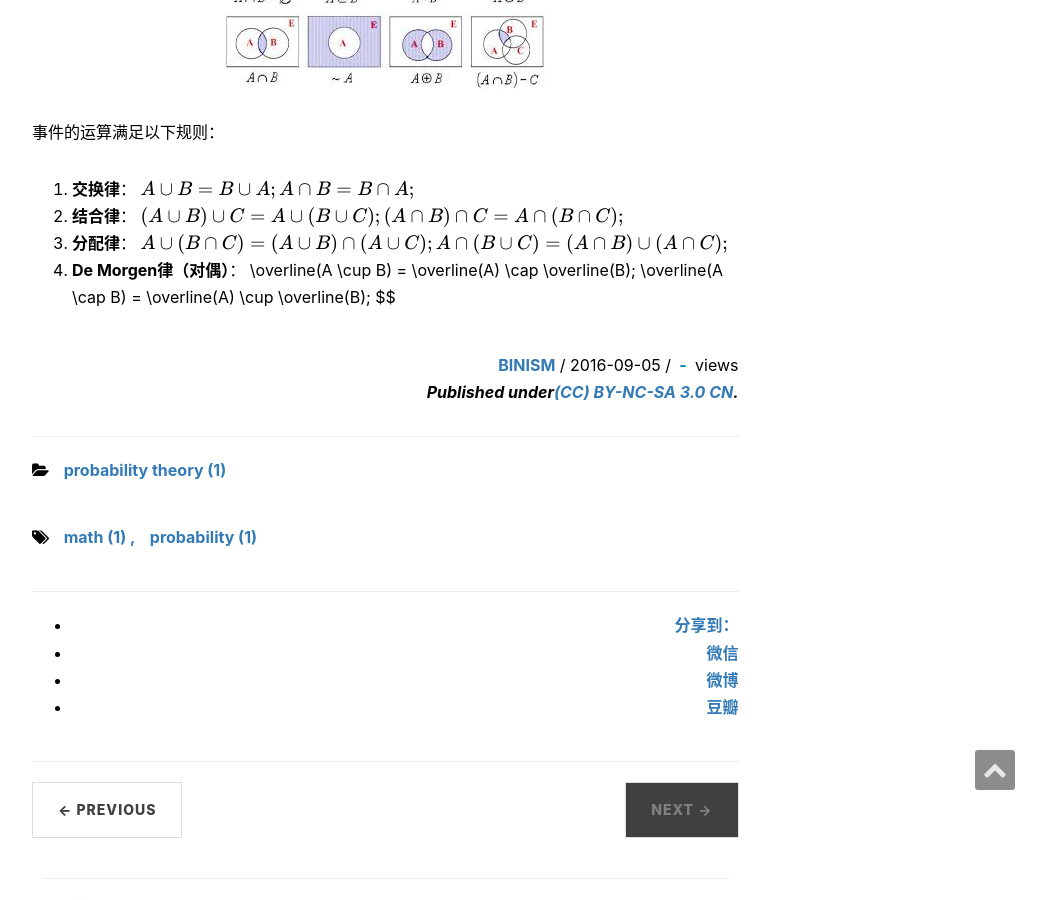
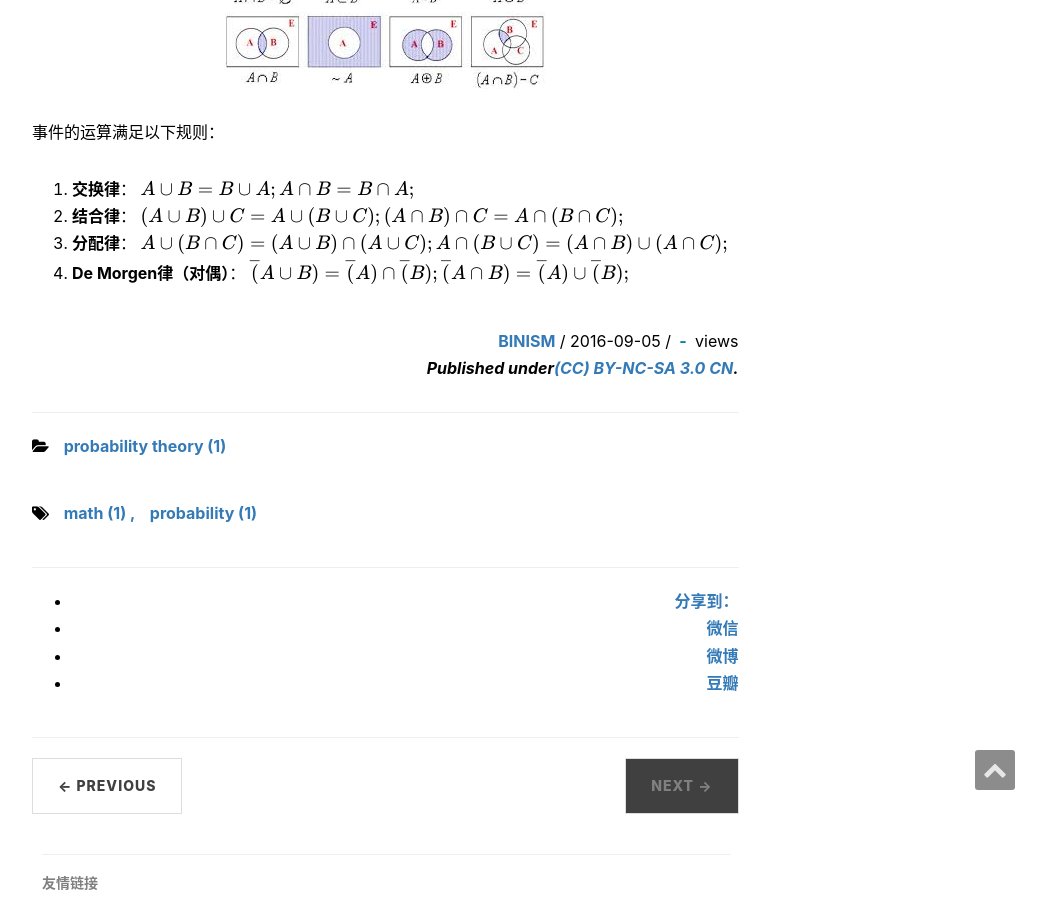
Before and after one commit to binism/binism.github.io, a Jekyll site: the page built from _posts/2016-09-05-Probability-theory-notes.md, in a window 1280 px wide and 900 px high, scrolled down 2074 px. Shown: the whole window, without its empty margins (233-1279 px from the left). Built offline with Jekyll 4.4.1, drawn with Linux system fonts in a browser that asks for light colours; formulas are drawn with MathJax 3; comment, search, counter and statistics services are not loaded.

Commit message:
add new md file

```diff
--- a/_posts/2016-09-05-Probability-theory-notes.md
+++ b/_posts/2016-09-05-Probability-theory-notes.md
@@ -76,4 +76,4 @@ author:     "BINISM"
   1. **交换律**：  $$ A \cup B = B \cup A; A \cap B = B \cap A; $$
   2. **结合律**：  $$ (A \cup B) \cup C = A \cup (B \cup C);  (A \cap B) \cap C = A \cap (B \cap C); $$
   3. **分配律**：  $$ A \cup (B \cap C) = (A \cup B) \cap (A \cup C);  A \cap (B \cup C) = (A \cap B) \cup (A \cap C); $$
-  4. **De Morgen律（对偶）**：   \overline(A \cup B) = \overline(A) \cap \overline(B);  \overline(A \cap B) = \overline(A) \cup \overline(B); $$
+  4. **De Morgen律（对偶）**：  $$ \overline(A \cup B) = \overline(A) \cap \overline(B);  \overline(A \cap B) = \overline(A) \cup \overline(B); $$
```
